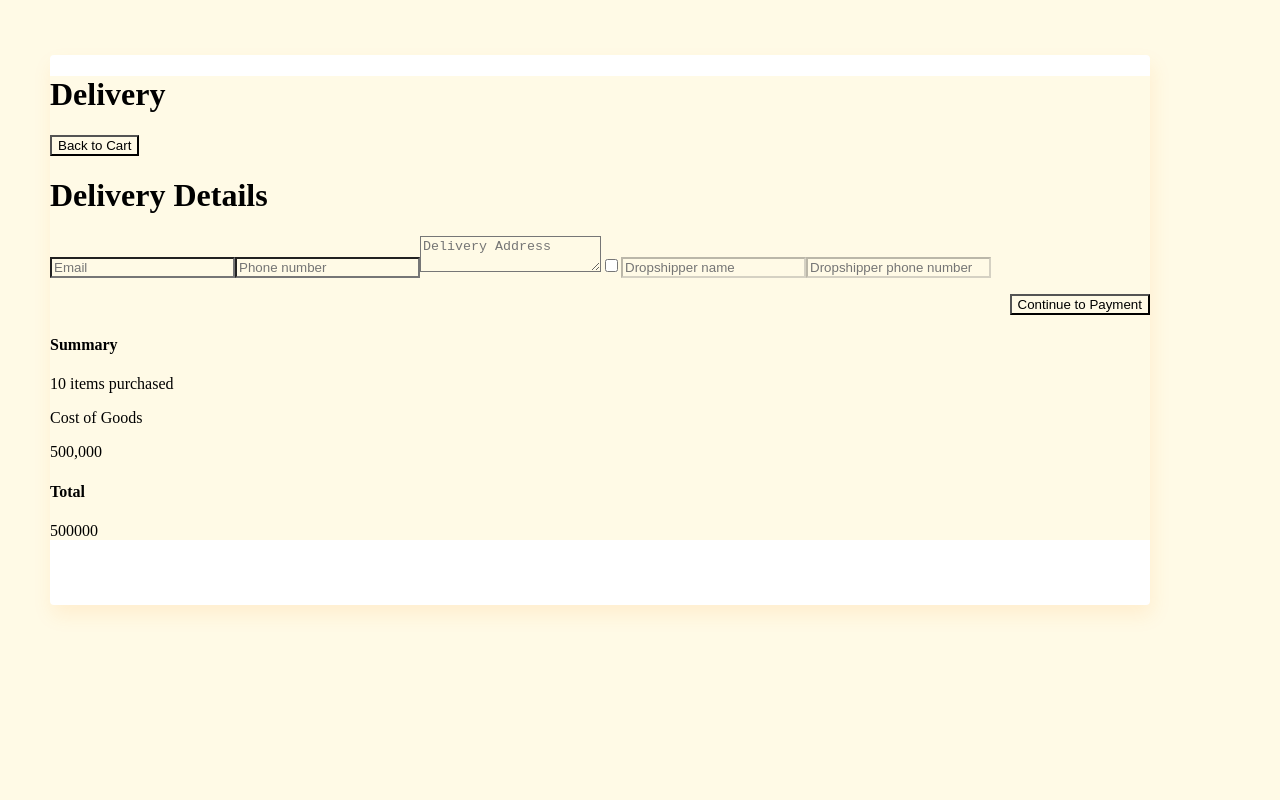
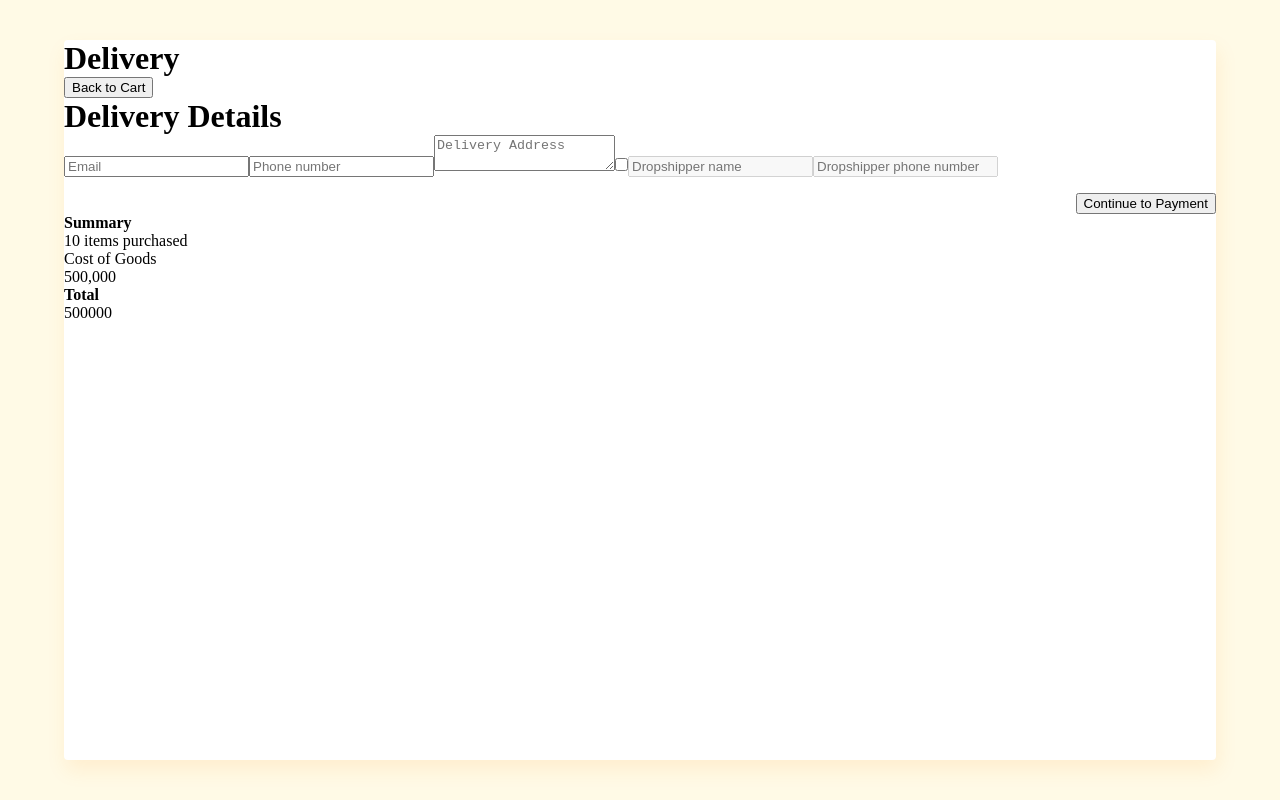
Before and after one commit to alfianahar/jakmall-test, a React (Vite) app: page / in a window 1280 px wide. Built offline with nearby package versions, Linux system fonts and the light colour scheme.

Commit message:
add starting css

```diff
--- a/src/components/Container.jsx
+++ b/src/components/Container.jsx
@@ -1,27 +1,24 @@
-
-
-
-import { useState } from "react";
 import styled from "styled-components";
+import Layout from "./Layout";
 
 const BasicContainer = styled.div`
   position: absolute;
-  width: 1100px;
-  height: 550px;
-  left: 50px;
-  top: 55px;
+  width: 90%;
+  height: 90%;
   background: #FFFFFF;
   box-shadow: 2px 10px 20px rgba(255, 138, 0, 0.1);
   border-radius: 4px;
 `;
 
 const Container = ({ title, children }) => {
-    const [isOpen, setIsOpen] = useState(false);
 
     return (
-        <BasicContainer>
-            {children}
-        </BasicContainer>
+        <Layout>
+
+            <BasicContainer>
+                {children}
+            </BasicContainer>
+        </Layout>
     );
 };
 
--- /dev/null
+++ b/src/components/Layout.jsx
@@ -0,0 +1,21 @@
+import styled from "styled-components";
+
+const BasicLayout = styled.div`
+  background-color: #fffae6;
+  width: 100vw;
+  height: 100vh;
+    display: flex;
+  justify-content: center;
+  align-items: center;
+`;
+
+const Layout = ({ title, children }) => {
+
+    return (
+        <BasicLayout>
+            {children}
+        </BasicLayout>
+    );
+};
+
+export default Layout;
--- a/src/index.css
+++ b/src/index.css
@@ -1,3 +1,3 @@
 * {
-  background-color: #fffae6;
+  margin: 0;
 }
```
